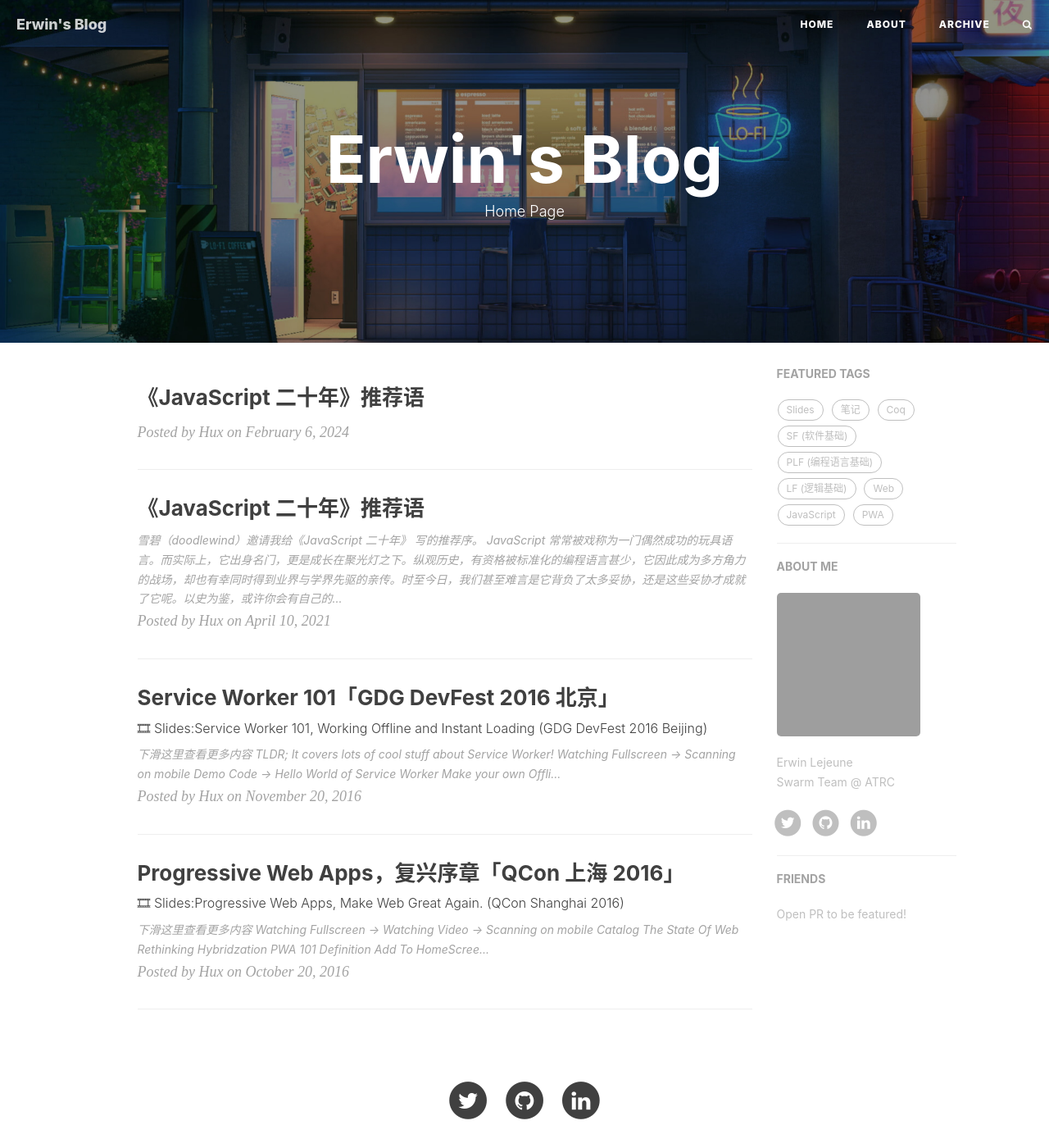
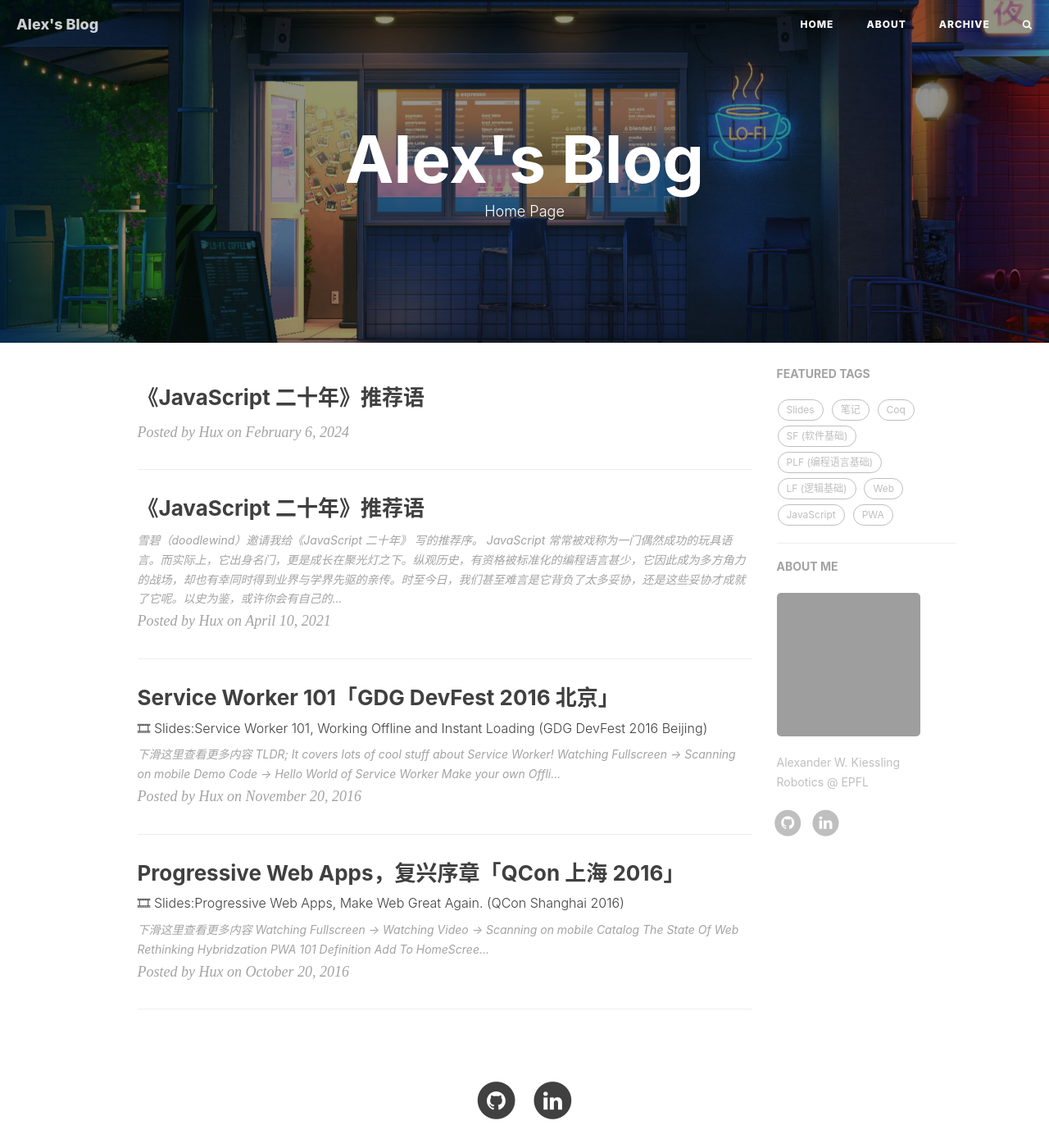
Before and after one commit to Alwaki/alwaki.github.io, a Jekyll site: the page built from index.html, in a window 1280 px wide and 1400 px high. Shown: the whole window at 82% size. Built offline with Jekyll 4.4.1, drawn with Linux system fonts in a browser that asks for light colours; nearby versions of some CDN libraries; the list of posts is cut into pages by our own code; comment, search, counter and statistics services are not loaded; some of the changed text lies outside the part shown; grey boxes are pictures that could not be loaded.

Commit message:
updated info

```diff
--- a/_config.yml
+++ b/_config.yml
@@ -1,11 +1,11 @@
 # Site settings
-title: Erwin's Blog
-SEOTitle: Erwin Blog
+title: Alex's Blog
+SEOTitle: Alex's Blog
 header-img: img/home-bg.jpg
-email: erwin.lejeune15@gmail.com
-description: "Erwin's Blog Page | Learning, Lifestyle, Experiences"
-keyword: "Erwin, Erwin Blog, Erwin Lejeune, Github Pages, Web, JavaScript, React, React Native"
-url: "guilyx.github.com" # your host, for absolute URL
+email: alexander.kiessling@epfl.ch
+description: "Alex's Blog Page | Robotics, Teaching, Experiences"
+keyword: "Alex's Blog, Homepage, Alexander Kiessling, Alexander Wallén Kiessling, Github Pages"
+url: "alwaki.github.com" # your host, for absolute URL
 baseurl: "" # for example, '/blog' if your blog hosted on 'host/blog'
 
 # Publish posts or collection documents with a future date.
@@ -13,10 +13,10 @@ future: true
 
 # SNS settings
 RSS: false
-github_username: guilyx
-twitter_username: rangonomics
+github_username: alwaki
+#twitter_username: rangonomics
 #facebook_username:  huxpro
-linkedin_username:  erwinlejeune-lkn
+linkedin_username:  alexander-wallén-kiessling
 
 # Build settings
 # from 2016, 'pygments' is unsupported on GitHub Pages. Use 'rouge' for highlighting instead.
@@ -66,13 +66,13 @@ netease_comment: false
 # ba_track_id: [your track id]
 
 # Google Analytics
-ga_track_id: "G-L60Z89VR35" # Format: UA-xxxxxx-xx
-ga_domain: guilyx.github.io
+ga_track_id: "G-L60Z89VR36" # Format: UA-xxxxxx-xx
+ga_domain: alwaki.github.io
 
 # Sidebar settings
 sidebar: true # whether or not using Sidebar.
-sidebar-about-description: "Erwin Lejeune <br> Swarm Team @ ATRC"
-sidebar-avatar: https://github.com/guilyx.png # use absolute URL, seeing it's used in both `/` and `/about/`
+sidebar-about-description: "Alexander W. Kiessling <br> Robotics @ EPFL"
+sidebar-avatar: https://github.com/alwaki.png # use absolute URL, seeing it's used in both `/` and `/about/`
 
 # Featured Tags
 featured-tags: true # whether or not using Feature-Tags
@@ -86,7 +86,7 @@ service-worker: true
 page-mathjax: false
 
 # Friends
-friends:
-  [
-    { title: "Open PR to be featured!", href: "https://github.com/guilyx/guilyx.github.io/pulls" },
-  ]
+#friends:
+#  [
+#    { title: "Open PR to be featured!", href: "https://github.com/guilyx/guilyx.github.io/pulls" },
+#  ]
```
